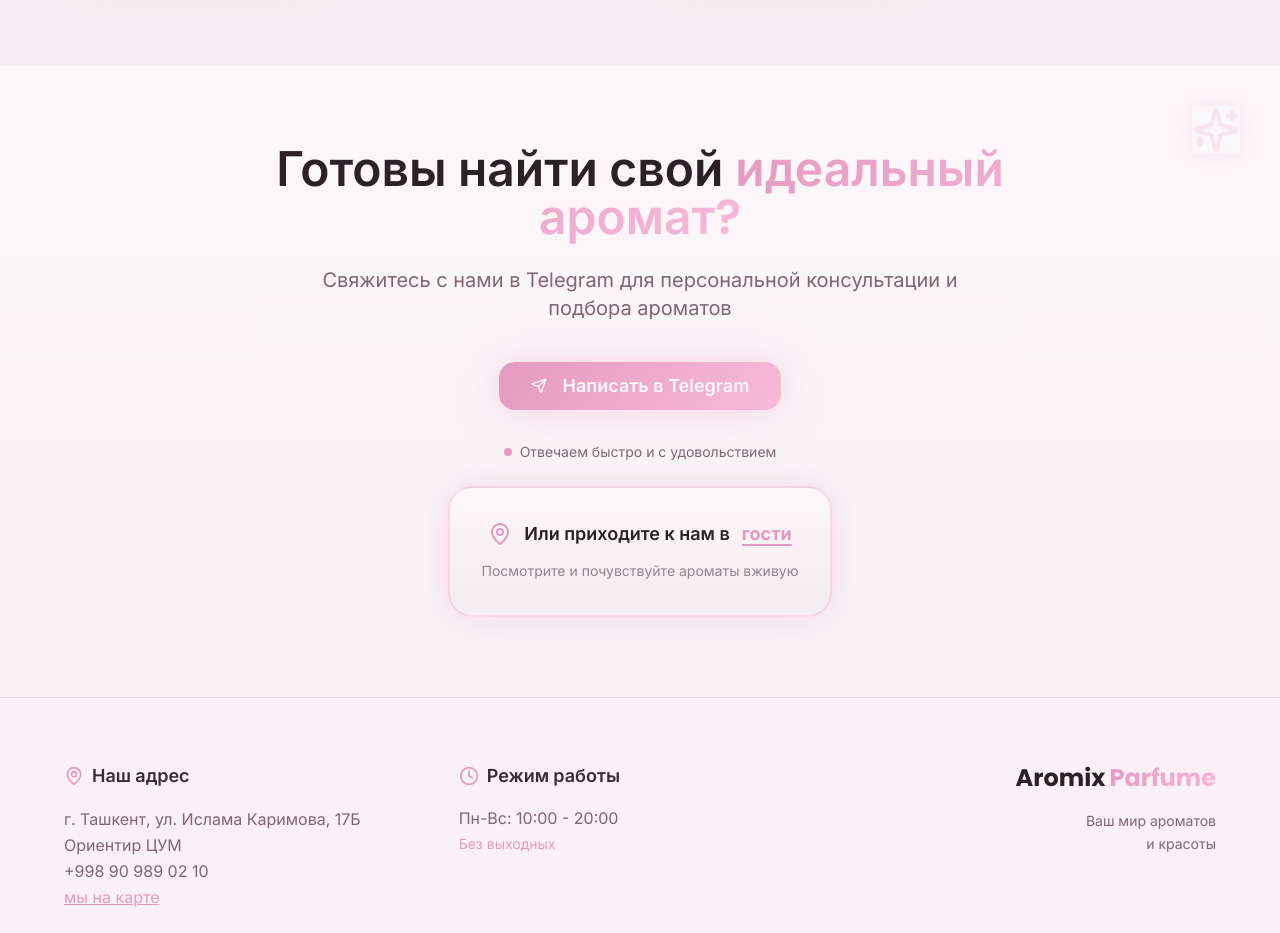
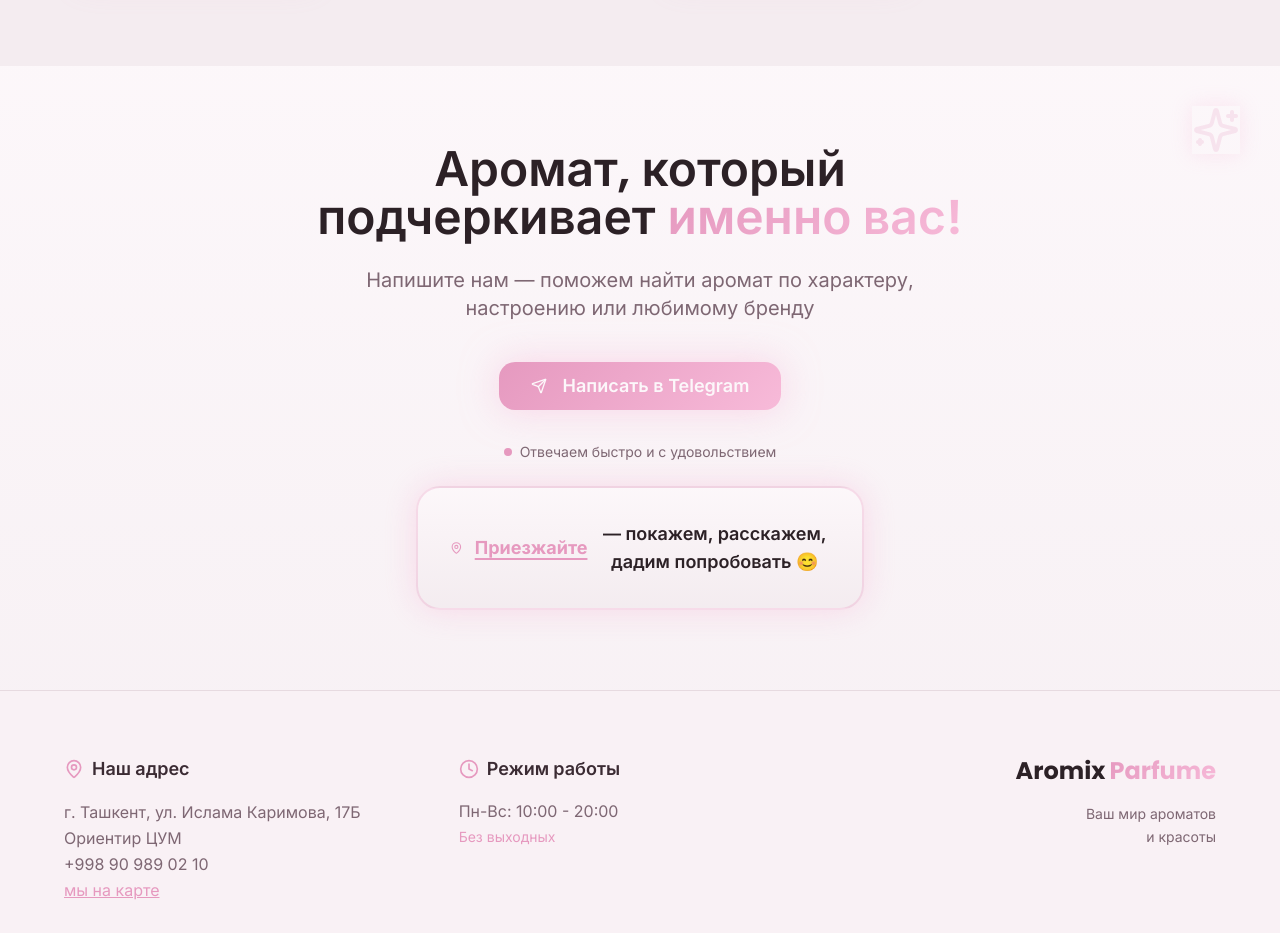
Before and after one commit to RomanOdokienko/aromix-blossom-web, a React (Vite) app: page / in a window 1280 px wide. Shown: the part 1800-2733 px from the top of the page. Built offline with nearby package versions, Linux system fonts and the light colour scheme.

Commit message:
Refactor CTA section text
Update text content in the CTA section, including the main heading, description, and the "visit us" call to action. Also removes the "See and feel the aromas live" text.

```diff
--- a/src/components/CTASection.tsx
+++ b/src/components/CTASection.tsx
@@ -17,13 +17,13 @@ const CTASection = () => {
 
       <div className="max-w-4xl mx-auto text-center relative z-10">
         <h2 className="font-display text-3xl sm:text-4xl lg:text-5xl font-semibold text-foreground mb-6">
-          Готовы найти свой
+          Аромат, который подчеркивает
           <span className="bg-gradient-primary bg-clip-text text-transparent ml-3">
-            идеальный аромат?
+            именно вас!
           </span>
         </h2>
         <p className="text-lg sm:text-xl text-muted-foreground mb-10 max-w-2xl mx-auto leading-relaxed">
-          Свяжитесь с нами в Telegram для персональной консультации и подбора ароматов
+          Напишите нам — поможем найти аромат по характеру, настроению или любимому бренду
         </p>
 
         <Button
@@ -43,21 +43,18 @@ const CTASection = () => {
 
           {/* Стильный CTA блок для визита */}
           <div className="bg-gradient-soft border-2 border-primary/30 rounded-3xl p-8 shadow-elegant hover:shadow-glow transition-all duration-300 group max-w-md animate-pulse-glow">
-            <div className="flex items-center justify-center gap-3 text-foreground mb-3">
+            <div className="flex items-center justify-center gap-3 text-foreground">
               <MapPin className="w-6 h-6 text-primary group-hover:scale-110 transition-transform duration-300" />
-              <span className="text-lg font-semibold">Или приходите к нам в{' '}</span>
               <a
                 href="https://yandex.ru/maps/-/CHwhUMy8"
                 target="_blank"
                 rel="noopener noreferrer"
                 className="text-lg font-bold text-primary hover:text-primary-glow transition-colors underline decoration-2 underline-offset-4 hover:underline-offset-2 hover:scale-105 transform duration-200"
               >
-                гости
+                Приезжайте
               </a>
+              <span className="text-lg font-semibold"> — покажем, расскажем, дадим попробовать 😊</span>
             </div>
-            <p className="text-sm text-muted-foreground text-center opacity-80 leading-relaxed">
-              Посмотрите и почувствуйте ароматы вживую
-            </p>
           </div>
         </div>
       </div>
```
